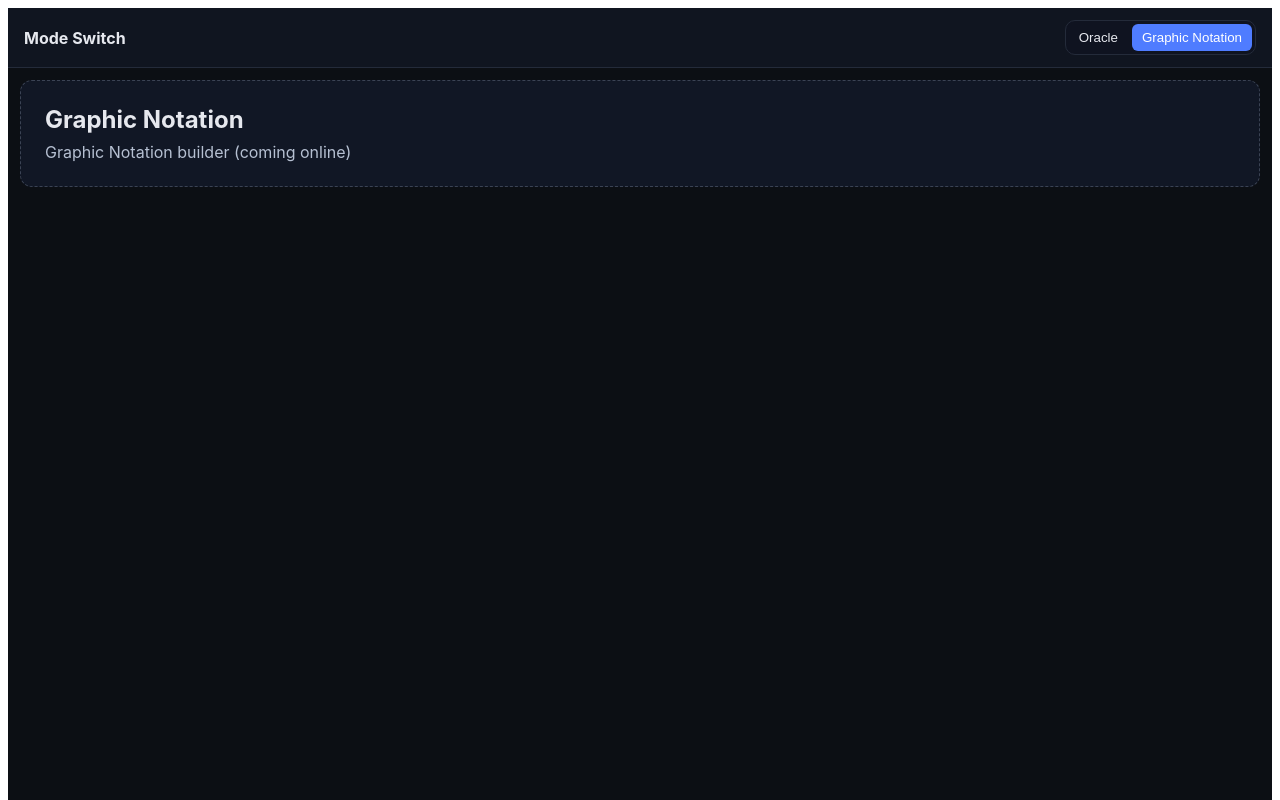
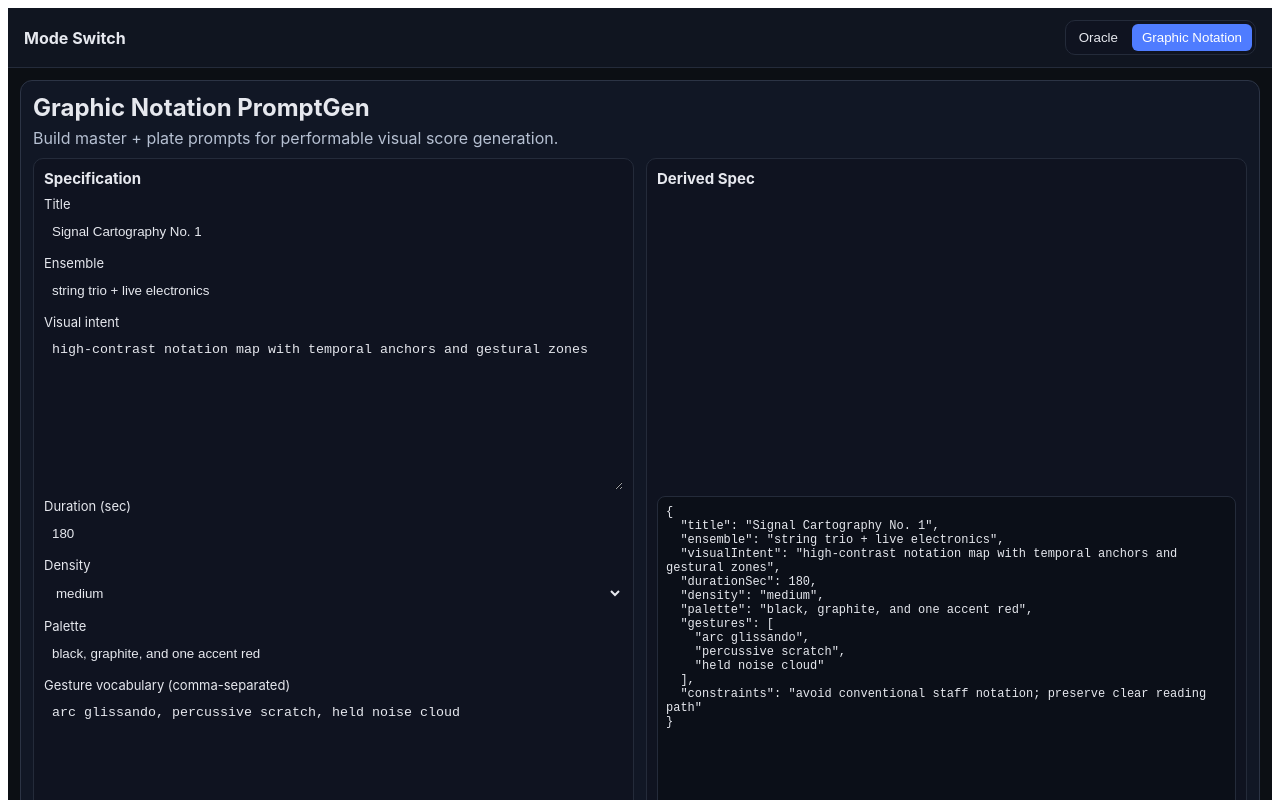
Before and after one commit to hgw3lls/oracle, a React (Vite) app: page / in a window 1280 px wide. Both pictures are taken after a click on the tab "Graphic Notation". Shown: the top 800 px of the page. Built offline with nearby package versions, Linux system fonts and the light colour scheme.

Commit message:
Integrate Graphic Notation PromptGen module

```diff
--- a/src/app/App.tsx
+++ b/src/app/App.tsx
@@ -9,6 +9,7 @@ import {
   type GeneratedState,
 } from './hypnaEngine';
 import { extractPaletteFromImage } from './paletteExtract';
+import GraphicNotationApp from '../graphic-notation/GraphicNotationApp';
 import './app.css';
 
 const ORACLE_STYLE_TEMPLATES = [
@@ -60,15 +61,6 @@ function AppShell() {
           <GraphicNotationApp />
         </section>
       </div>
-    </div>
-  );
-}
-
-function GraphicNotationApp() {
-  return (
-    <div className="graphic-notation-placeholder">
-      <h2>Graphic Notation</h2>
-      <p>Graphic Notation builder (coming online)</p>
     </div>
   );
 }
--- a/src/app/app.css
+++ b/src/app/app.css
@@ -35,6 +35,15 @@ textarea { min-height:90px; }
 .output textarea { height:100%; min-height:300px; }
 .status { background:var(--panel); padding:8px 12px; color:var(--muted); border-top:1px solid var(--border); }
 
-.graphic-notation-placeholder { border:1px dashed #3b4354; border-radius:12px; background:#111725; padding:24px; }
-.graphic-notation-placeholder h2 { margin:0 0 8px; }
-.graphic-notation-placeholder p { margin:0; color:#b6c0d2; }
+
+.graphic-notation-app { background:#111725; border:1px solid #2c3445; border-radius:12px; padding:12px; color:#e6e8ee; }
+.graphic-notation-header h2 { margin:0 0 6px; }
+.graphic-notation-header p { margin:0 0 10px; color:#b6c0d2; }
+.graphic-notation-grid { display:grid; grid-template-columns: repeat(2, minmax(0, 1fr)); gap:12px; }
+.graphic-notation-card { background:#0f1320; border:1px solid #242b3a; border-radius:10px; padding:10px; display:grid; gap:8px; }
+.graphic-notation-card h3 { margin:0; font-size:15px; }
+.graphic-notation-card h4 { margin:0; font-size:13px; color:#b6c0d2; }
+.graphic-notation-card pre { margin:0; white-space:pre-wrap; word-break:break-word; background:#0b0f18; border:1px solid #242b3a; border-radius:8px; padding:8px; font-size:12px; }
+.graphic-notation-card textarea { min-height:140px; }
+.graphic-notation-plates { display:grid; gap:10px; }
+.graphic-notation-plate { display:grid; gap:6px; }
--- /dev/null
+++ b/src/graphic-notation/GraphicNotationApp.jsx
@@ -0,0 +1,75 @@
+import { useMemo, useState } from 'react';
+import { buildMasterPrompt, buildPlatePrompts, deriveSpec } from './promptBuilders';
+
+const defaultState = {
+  title: 'Signal Cartography No. 1',
+  ensemble: 'string trio + live electronics',
+  visualIntent: 'high-contrast notation map with temporal anchors and gestural zones',
+  durationSec: 180,
+  density: 'medium',
+  palette: 'black, graphite, and one accent red',
+  gestures: 'arc glissando, percussive scratch, held noise cloud',
+  constraints: 'avoid conventional staff notation; preserve clear reading path',
+};
+
+export default function GraphicNotationApp() {
+  const [form, setForm] = useState(defaultState);
+
+  const spec = useMemo(() => deriveSpec(form), [form]);
+  const masterPrompt = useMemo(() => buildMasterPrompt(spec), [spec]);
+  const platePrompts = useMemo(() => buildPlatePrompts(spec), [spec]);
+
+  const update = (key, value) => setForm((prev) => ({ ...prev, [key]: value }));
+
+  return (
+    <div className="graphic-notation-app">
+      <header className="graphic-notation-header">
+        <h2>Graphic Notation PromptGen</h2>
+        <p>Build master + plate prompts for performable visual score generation.</p>
+      </header>
+
+      <main className="graphic-notation-grid">
+        <section className="graphic-notation-card">
+          <h3>Specification</h3>
+          <label>Title<input value={form.title} onChange={(event) => update('title', event.target.value)} /></label>
+          <label>Ensemble<input value={form.ensemble} onChange={(event) => update('ensemble', event.target.value)} /></label>
+          <label>Visual intent<textarea value={form.visualIntent} onChange={(event) => update('visualIntent', event.target.value)} /></label>
+          <label>Duration (sec)<input type="number" min={1} value={form.durationSec} onChange={(event) => update('durationSec', Number(event.target.value))} /></label>
+          <label>Density
+            <select value={form.density} onChange={(event) => update('density', event.target.value)}>
+              <option value="low">low</option>
+              <option value="medium">medium</option>
+              <option value="high">high</option>
+            </select>
+          </label>
+          <label>Palette<input value={form.palette} onChange={(event) => update('palette', event.target.value)} /></label>
+          <label>Gesture vocabulary (comma-separated)<textarea value={form.gestures} onChange={(event) => update('gestures', event.target.value)} /></label>
+          <label>Constraints<textarea value={form.constraints} onChange={(event) => update('constraints', event.target.value)} /></label>
+        </section>
+
+        <section className="graphic-notation-card">
+          <h3>Derived Spec</h3>
+          <pre>{JSON.stringify(spec || {}, null, 2)}</pre>
+        </section>
+
+        <section className="graphic-notation-card">
+          <h3>Master Prompt</h3>
+          <textarea value={masterPrompt || ''} readOnly />
+        </section>
+
+        <section className="graphic-notation-card">
+          <h3>Plate Prompts</h3>
+          {platePrompts.length === 0 ? <p>No plate prompts yet.</p> : null}
+          <div className="graphic-notation-plates">
+            {platePrompts.map((plate) => (
+              <article key={plate.id} className="graphic-notation-plate">
+                <h4>{plate.label}</h4>
+                <textarea value={plate.prompt || ''} readOnly />
+              </article>
+            ))}
+          </div>
+        </section>
+      </main>
+    </div>
+  );
+}
--- /dev/null
+++ b/src/graphic-notation/promptBuilders.js
@@ -0,0 +1,76 @@
+const FALLBACK_SPEC = {
+  title: 'Untitled Score',
+  ensemble: 'solo performer',
+  visualIntent: 'graphic notation with clear performable cues',
+  durationSec: 60,
+  density: 'medium',
+  palette: 'black ink on warm white paper',
+  gestures: [],
+  constraints: '',
+};
+
+const splitList = (value) =>
+  String(value ?? '')
+    .split(',')
+    .map((item) => item.trim())
+    .filter(Boolean);
+
+export function deriveSpec(input = {}) {
+  if (!input || typeof input !== 'object') return { ...FALLBACK_SPEC };
+
+  const durationCandidate = Number(input.durationSec);
+  const durationSec = Number.isFinite(durationCandidate) && durationCandidate > 0 ? durationCandidate : FALLBACK_SPEC.durationSec;
+
+  return {
+    title: String(input.title || FALLBACK_SPEC.title),
+    ensemble: String(input.ensemble || FALLBACK_SPEC.ensemble),
+    visualIntent: String(input.visualIntent || FALLBACK_SPEC.visualIntent),
+    durationSec,
+    density: String(input.density || FALLBACK_SPEC.density),
+    palette: String(input.palette || FALLBACK_SPEC.palette),
+    gestures: splitList(input.gestures).length ? splitList(input.gestures) : FALLBACK_SPEC.gestures,
+    constraints: String(input.constraints || FALLBACK_SPEC.constraints),
+  };
+}
+
+export function buildMasterPrompt(specInput) {
+  const spec = deriveSpec(specInput);
+
+  const gestureLine = spec.gestures.length ? spec.gestures.join('; ') : 'free-form marks with controlled recurrence';
+  const constraintLine = spec.constraints || 'preserve legibility of event timing and dynamic accents';
+
+  return [
+    `GRAPHIC NOTATION PROMPTGEN`,
+    `title: ${spec.title}`,
+    `ensemble: ${spec.ensemble}`,
+    `duration-sec: ${spec.durationSec}`,
+    `density: ${spec.density}`,
+    `visual-intent: ${spec.visualIntent}`,
+    `palette: ${spec.palette}`,
+    `gesture-vocabulary: ${gestureLine}`,
+    `constraints: ${constraintLine}`,
+    'output: one coherent performable graphic score image with strong spatial hierarchy.',
+  ].join('\n');
+}
+
+export function buildPlatePrompts(specInput) {
+  const spec = deriveSpec(specInput);
+  const gestures = spec.gestures.length ? spec.gestures : ['anchor glyph', 'transition mark', 'silence field'];
+
+  return gestures.map((gesture, index) => {
+    const plate = index + 1;
+    return {
+      id: `plate-${plate}`,
+      label: `Plate ${plate}`,
+      prompt: [
+        `GRAPHIC SCORE PLATE ${plate}`,
+        `title: ${spec.title}`,
+        `focus-gesture: ${gesture}`,
+        `timing-slice: ${(plate - 1) * Math.round(spec.durationSec / gestures.length)}-${plate * Math.round(spec.durationSec / gestures.length)} sec`,
+        `density: ${spec.density}`,
+        `palette: ${spec.palette}`,
+        `constraint: ${spec.constraints || 'keep symbols performable and legible at distance'}`,
+      ].join('\n'),
+    };
+  });
+}
```
Also changed, not shown: 1 other file (tests, documents, lock files or other folders).
